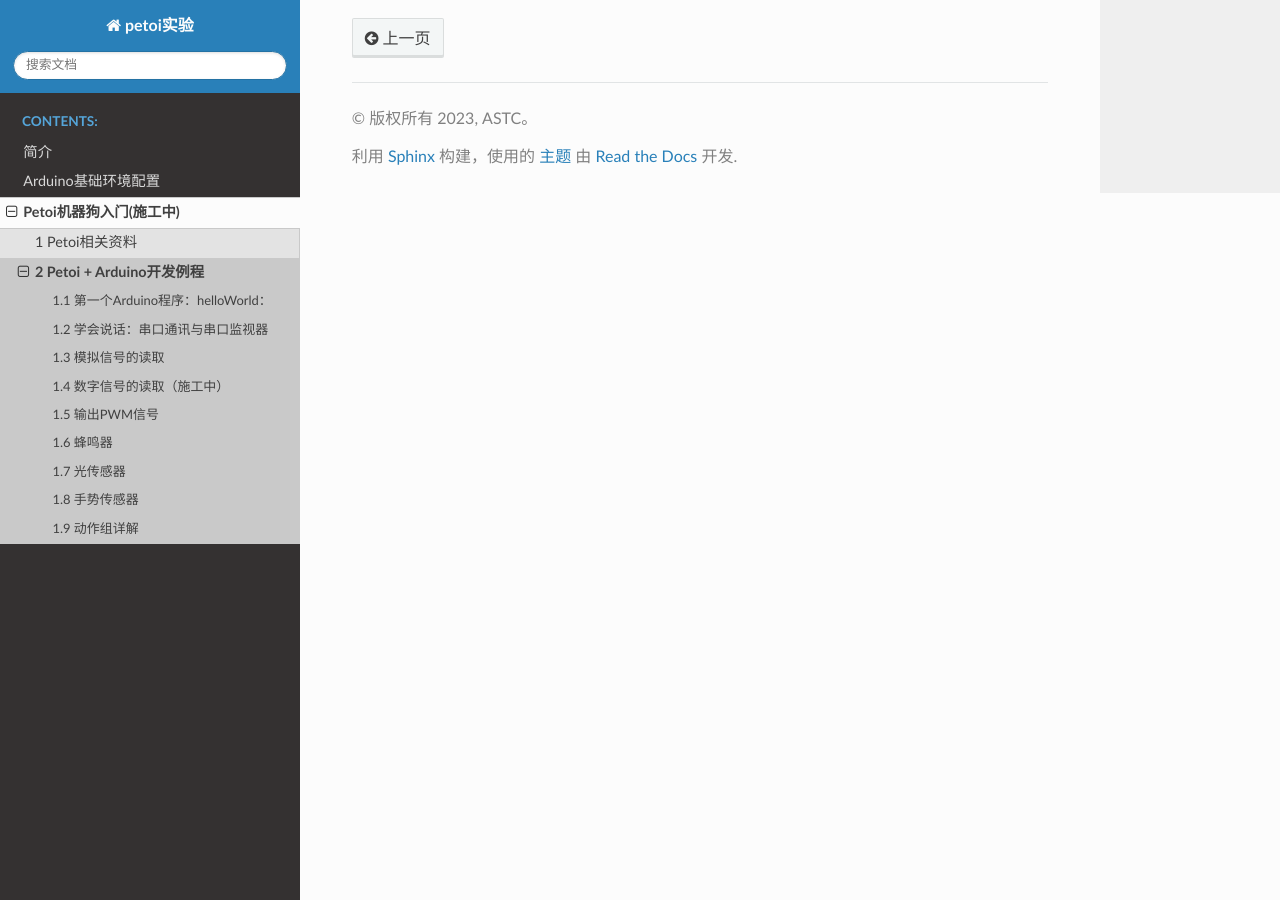
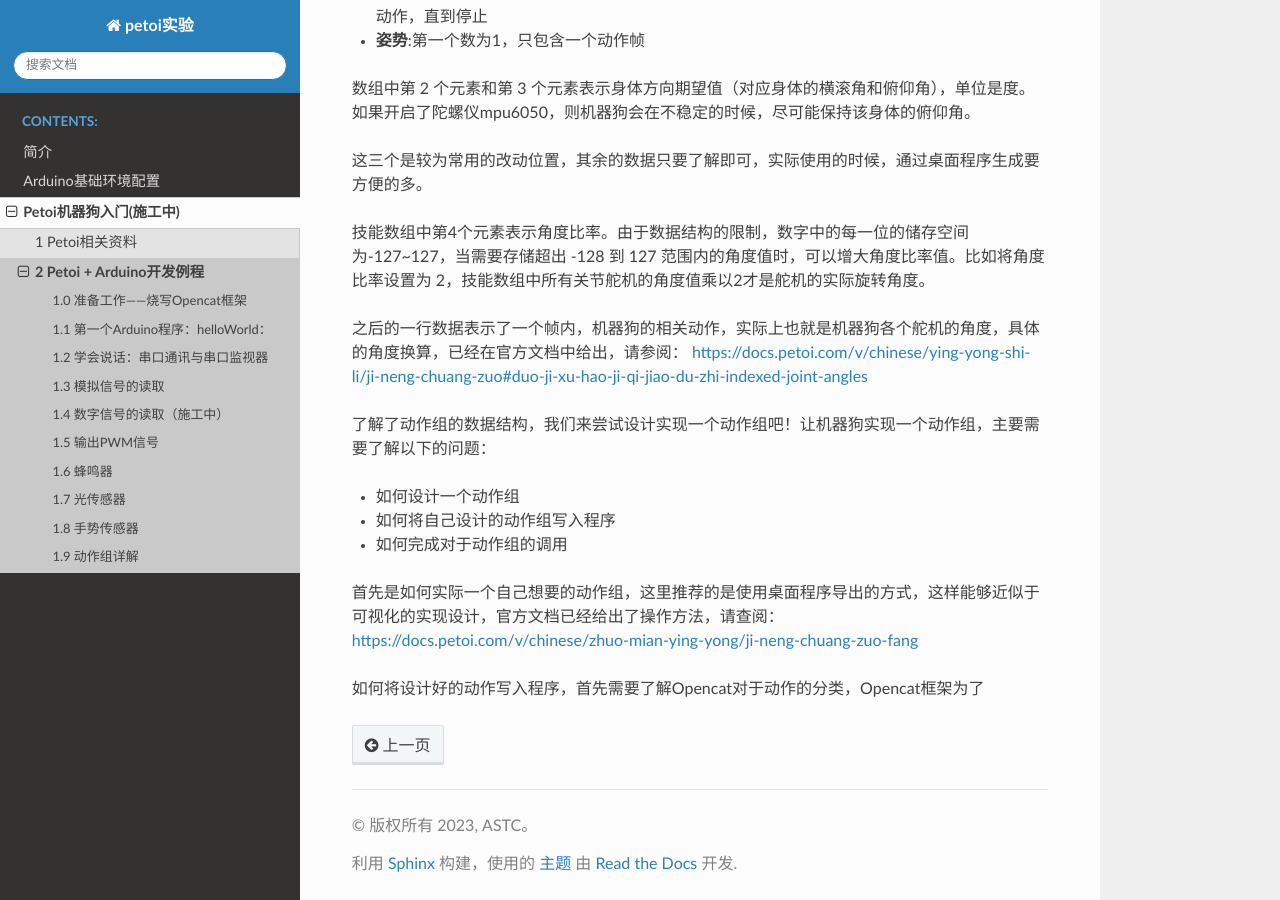
Before and after one commit to ROSSI-49/Petoi, a Sphinx documentation site: the page built from source/Petoi/demos/demos.rst, in a window 1280 px wide and 900 px high, scrolled down 5287 px. Built offline with Sphinx 7.4.7 and the Read the Docs theme 2.0.0, drawn with Linux system fonts in a browser that asks for light colours; some of the changed text lies outside the part shown.

Commit message:
update demos.rst

```diff
--- a/source/Petoi/demos/demos.rst
+++ b/source/Petoi/demos/demos.rst
@@ -1,6 +1,23 @@
 ======================================
 2 Petoi + Arduino开发例程
 ======================================
+
+1.0 准备工作——烧写Opencat框架
+=======================================
+
+下述例程中，有以下的几个例程需要在Opencat框架下进行开发：
+
+通过token+cmd的方式对机器人实现代码控制
+
+动作组详解（Petoi的方法调用和设计动作组）
+
+实现光线跟随
+
+根据手势完成动作组
+
+写一个自己的蓝牙遥控器
+
+超声波实现跟随
 
 1.1 第一个Arduino程序：helloWorld：
 ==================================================
@@ -198,3 +215,15 @@
 技能数组中第4个元素表示角度比率。由于数据结构的限制，数字中的每一位的储存空间为-127~127，当需要存储超出 -128 到 127 范围内的角度值时，可以增大角度比率值。比如将角度比率设置为 2，技能数组中所有关节舵机的角度值乘以2才是舵机的实际旋转角度。
 
 之后的一行数据表示了一个帧内，机器狗的相关动作，实际上也就是机器狗各个舵机的角度，具体的角度换算，已经在官方文档中给出，请参阅： https://docs.petoi.com/v/chinese/ying-yong-shi-li/ji-neng-chuang-zuo#duo-ji-xu-hao-ji-qi-jiao-du-zhi-indexed-joint-angles
+
+了解了动作组的数据结构，我们来尝试设计实现一个动作组吧！让机器狗实现一个动作组，主要需要了解以下的问题：
+
++ 如何设计一个动作组
+
++ 如何将自己设计的动作组写入程序
+
++ 如何完成对于动作组的调用
+
+首先是如何实际一个自己想要的动作组，这里推荐的是使用桌面程序导出的方式，这样能够近似于可视化的实现设计，官方文档已经给出了操作方法，请查阅： https://docs.petoi.com/v/chinese/zhuo-mian-ying-yong/ji-neng-chuang-zuo-fang
+
+如何将设计好的动作写入程序，首先需要了解Opencat对于动作的分类，Opencat框架为了
```
Also changed, not shown: 7 other files.
